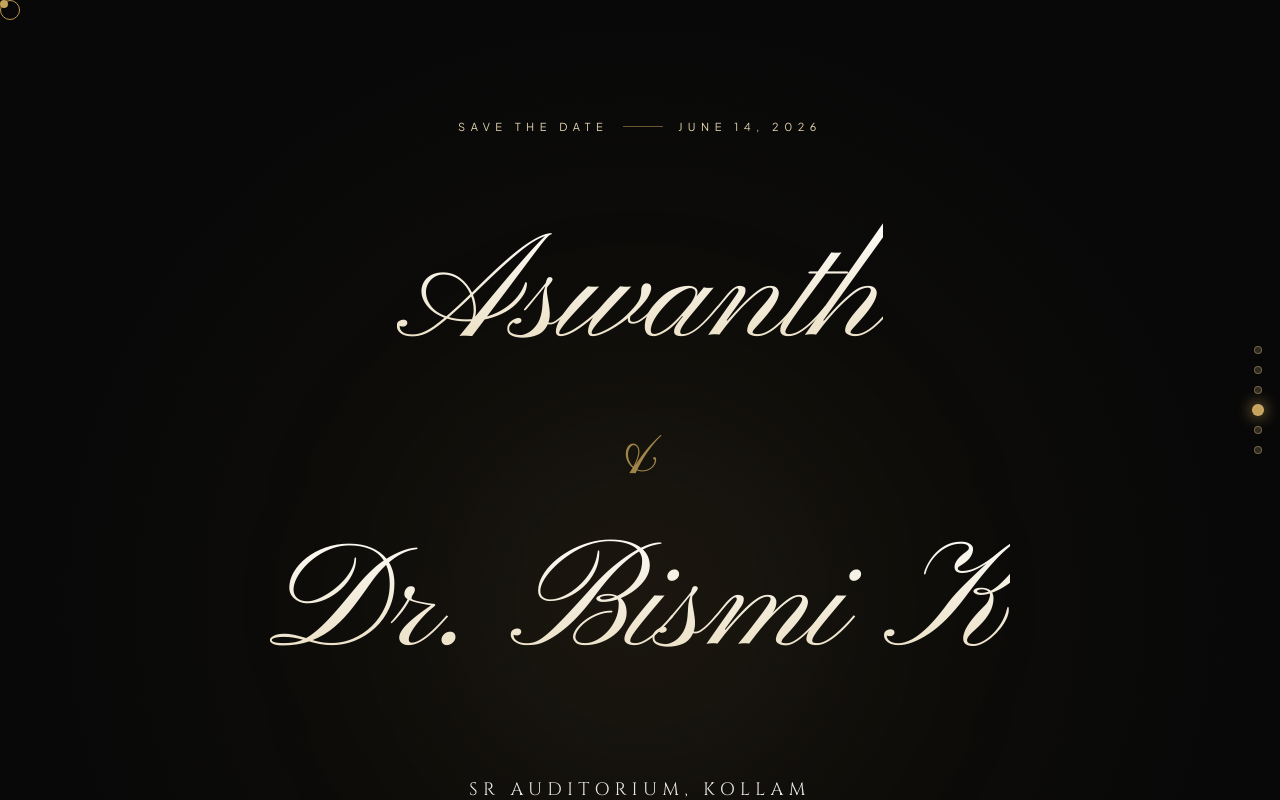
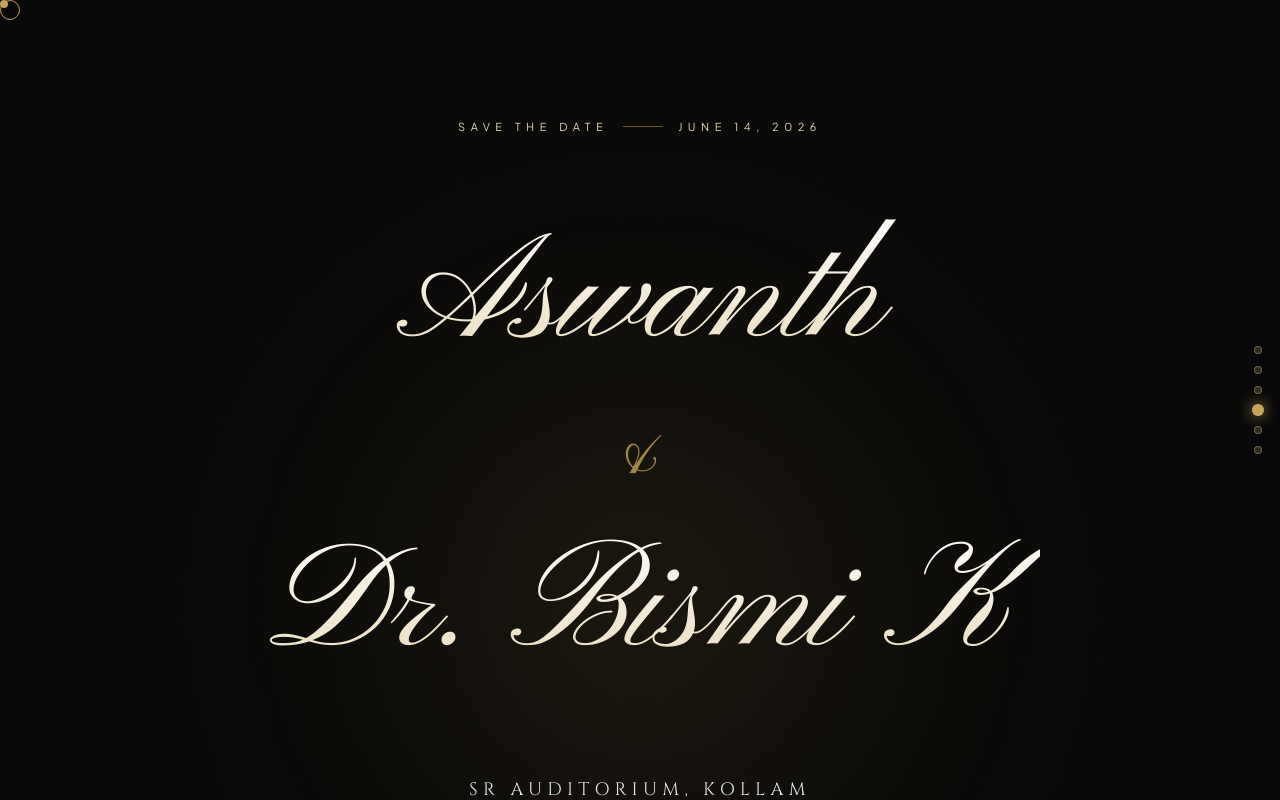
Before and after one commit to gh-aswanth/aswanth-weds-bismi, a Vue app: page / in a window 1280 px wide. Shown: the top 800 px of the page. Built offline with nearby package versions, Linux system fonts and the light colour scheme.

Commit message:
Fix Dr. Bismi K name clipping by adding horizontal padding
Co-authored-by: Junie <junie@jetbrains.com>

```diff
--- a/src/components/EngagementSection.vue
+++ b/src/components/EngagementSection.vue
@@ -175,7 +175,7 @@ onUnmounted(() => {
   font-size: clamp(60px, 15vw, 120px);
   color: var(--gold-light);
   line-height: 1.1;
-  padding: 0.1em 0;
+  padding: 0.1em 0.2em;
   letter-spacing: normal;
   opacity: 0;
   transform: translateY(30px);
--- a/src/components/FinaleSection.vue
+++ b/src/components/FinaleSection.vue
@@ -278,6 +278,7 @@ onMounted(() => {
   -webkit-background-clip: text;
   -webkit-text-fill-color: transparent;
   white-space: nowrap;
+  padding: 0 0.1em;
 }
 
 .name-sep {
--- a/src/components/HeroSection.vue
+++ b/src/components/HeroSection.vue
@@ -208,7 +208,7 @@ onUnmounted(() => {
   -webkit-background-clip: text;
   -webkit-text-fill-color: transparent;
   line-height: 1.1;
-  padding: 0.1em 0;
+  padding: 0.1em 0.2em;
   opacity: 0;
   transform: translateY(50px);
   transition: all 2s cubic-bezier(0.19, 1, 0.22, 1);
@@ -366,6 +366,7 @@ onUnmounted(() => {
   .hero-name {
     font-size: clamp(50px, 14vw, 100px);
     white-space: nowrap;
+    padding: 0.1em 0.25em;
   }
 }
 </style>
--- a/src/components/InvitationPDF.vue
+++ b/src/components/InvitationPDF.vue
@@ -226,6 +226,7 @@ const downloadPDF = () => {
   color: #1a1a1a;
   line-height: 1.1;
   white-space: nowrap;
+  padding: 0 10px;
 }
 
 .ampersand {
```
